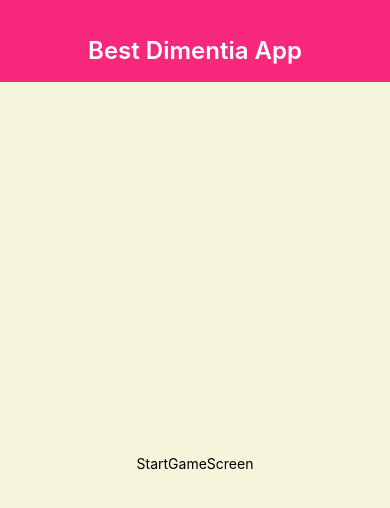
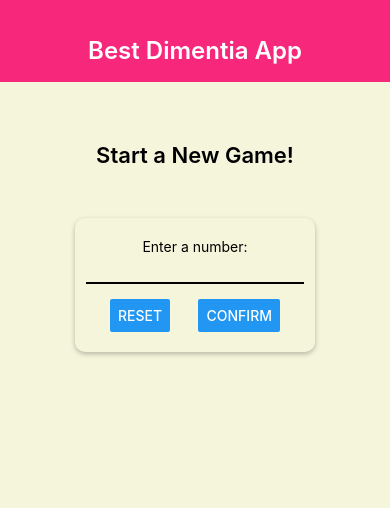
Before and after one commit to paulmboyce/rn-guess, a React Native app: screen / in a window 390 px wide. Shown: the top 508 px of the page. Built offline with nearby package versions, Linux system fonts and the light colour scheme.

Commit message:
feature(startgamescreen): add screen layout wth style
Put constants into themes/index.js for theme colours and shadow style

```diff
--- a/App.js
+++ b/App.js
@@ -4,6 +4,7 @@ import { StyleSheet, Text, View, Dimensions } from "react-native";
 
 import Header from "./components/Header";
 import StartGameScreen from "./screens/StartGameScreen";
+import { theme } from "./themes";
 
 export default function App() {
 	return (
@@ -17,7 +18,7 @@ export default function App() {
 const styles = StyleSheet.create({
 	app: {
 		flex: 1,
-		backgroundColor: "beige",
+		backgroundColor: theme.backgroundColor,
 		alignItems: "center",
 	},
 });
--- a/components/Header.js
+++ b/components/Header.js
@@ -1,5 +1,7 @@
 import React from "react";
 import { View, Text, StyleSheet, Platform } from "react-native";
+
+import { theme } from "../themes";
 
 const Header = (props) => {
 	return (
@@ -11,20 +13,16 @@ const Header = (props) => {
 
 const paddingTop = Platform.OS === "ios" ? 36 : 18;
 
-const theme = StyleSheet.create({
-	colors: {
-		backgroundColor: "#f7287b",
-	},
-});
 const styles = StyleSheet.create({
 	header: {
 		width: "100%",
 		height: 64 + paddingTop,
 		paddingTop: paddingTop,
-		backgroundColor: theme.colors.backgroundColor,
+		backgroundColor: theme.featureColor,
 		justifyContent: "center",
 		alignItems: "center",
 	},
+
 	title: {
 		color: "white",
 		fontWeight: "600",
--- a/screens/StartGameScreen.js
+++ b/screens/StartGameScreen.js
@@ -1,10 +1,27 @@
 import React from "react";
-import { View, StyleSheet, Text } from "react-native";
+import {
+	View,
+	StyleSheet,
+	Text,
+	TextInput,
+	Button,
+	TouchableHighlightComponent,
+} from "react-native";
+
+import { theme, themeStyles } from "../themes";
 
 const StartGameScreen = (props) => {
 	return (
 		<View style={styles.screen}>
-			<Text>StartGameScreen</Text>
+			<Text style={styles.title}>Start a New Game!</Text>
+			<View style={{ ...styles.inputContainer, ...themeStyles.shadowBorder }}>
+				<Text>Enter a number:</Text>
+				<TextInput style={styles.inputField} />
+				<View style={styles.buttonContainer}>
+					<Button style={styles.button} title="Reset" />
+					<Button style={styles.button} title="Confirm" />
+				</View>
+			</View>
 		</View>
 	);
 };
@@ -13,8 +30,33 @@ const styles = StyleSheet.create({
 	screen: {
 		flex: 1,
 		padding: 10,
-		justifyContent: "center",
 		alignItems: "center",
+	},
+	title: {
+		fontSize: 22,
+		fontWeight: "600",
+		marginVertical: 50,
+	},
+	inputContainer: {
+		width: 300,
+		maxWidth: "80%",
+		alignItems: "center",
+		padding: 20,
+	},
+
+	inputField: {
+		marginTop: 10,
+		borderBottomWidth: 2,
+	},
+	buttonContainer: {
+		flexDirection: "row",
+		width: "100%",
+		justifyContent: "space-between",
+		marginTop: 15,
+		paddingHorizontal: 15,
+	},
+	button: {
+		marginHorizontal: 3,
 	},
 });
 export default StartGameScreen;
--- /dev/null
+++ b/themes/index.js
@@ -0,0 +1,24 @@
+import { StyleSheet } from "react-native";
+
+export const theme = {
+	featureColor: "#f7287b",
+	backgroundColor: "beige",
+	shadowColor: "black",
+	shadowOffset: { height: 2, width: 0 },
+	shadowOpacity: 0.26,
+	shadowRadius: 5,
+	elevation: 6,
+	shadowBorderRadius: 10,
+};
+
+export const themeStyles = StyleSheet.create({
+	shadowBorder: {
+		shadowColor: theme.shadowColor,
+		shadowOffset: theme.shadowOffset,
+		shadowOpacity: theme.shadowOpacity,
+		shadowRadius: theme.shadowRadius,
+		backgroundColor: theme.backgroundColor,
+		elevation: theme.elevation,
+		borderRadius: theme.shadowBorderRadius,
+	},
+});
```
